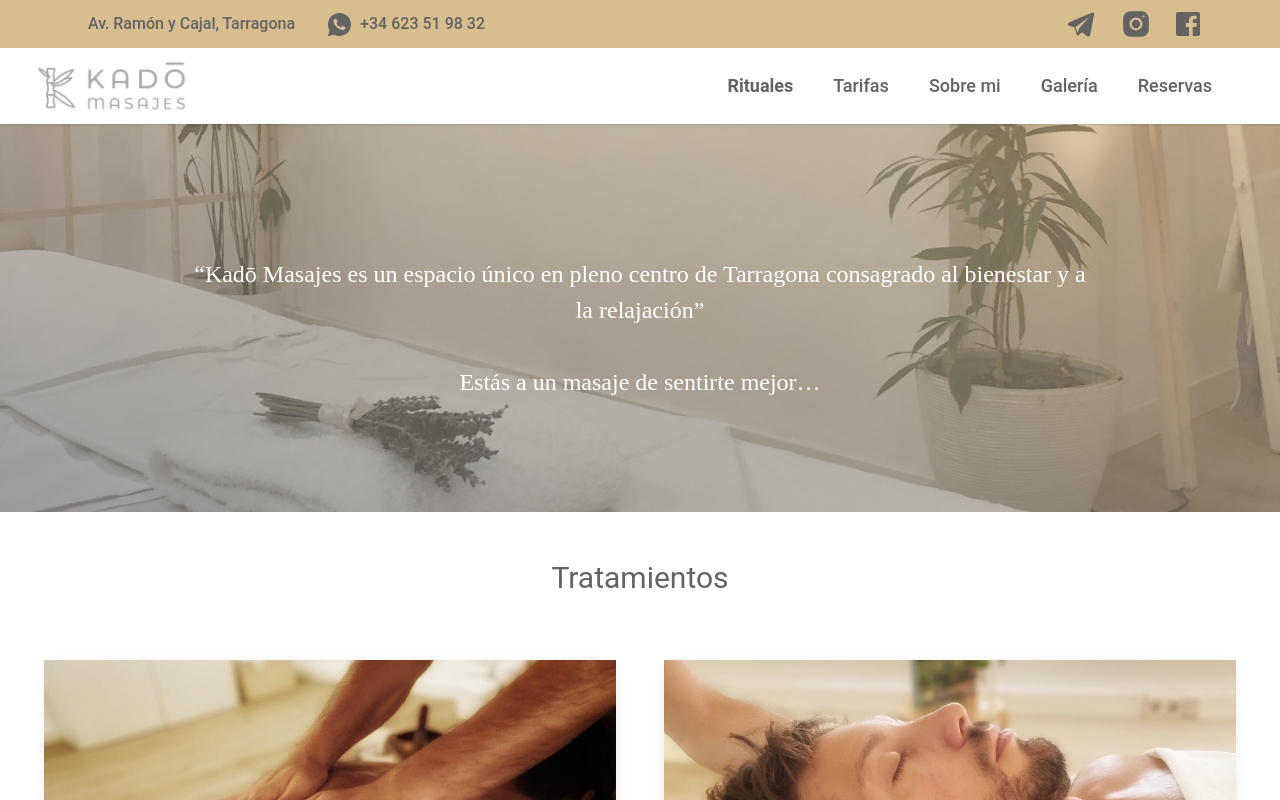
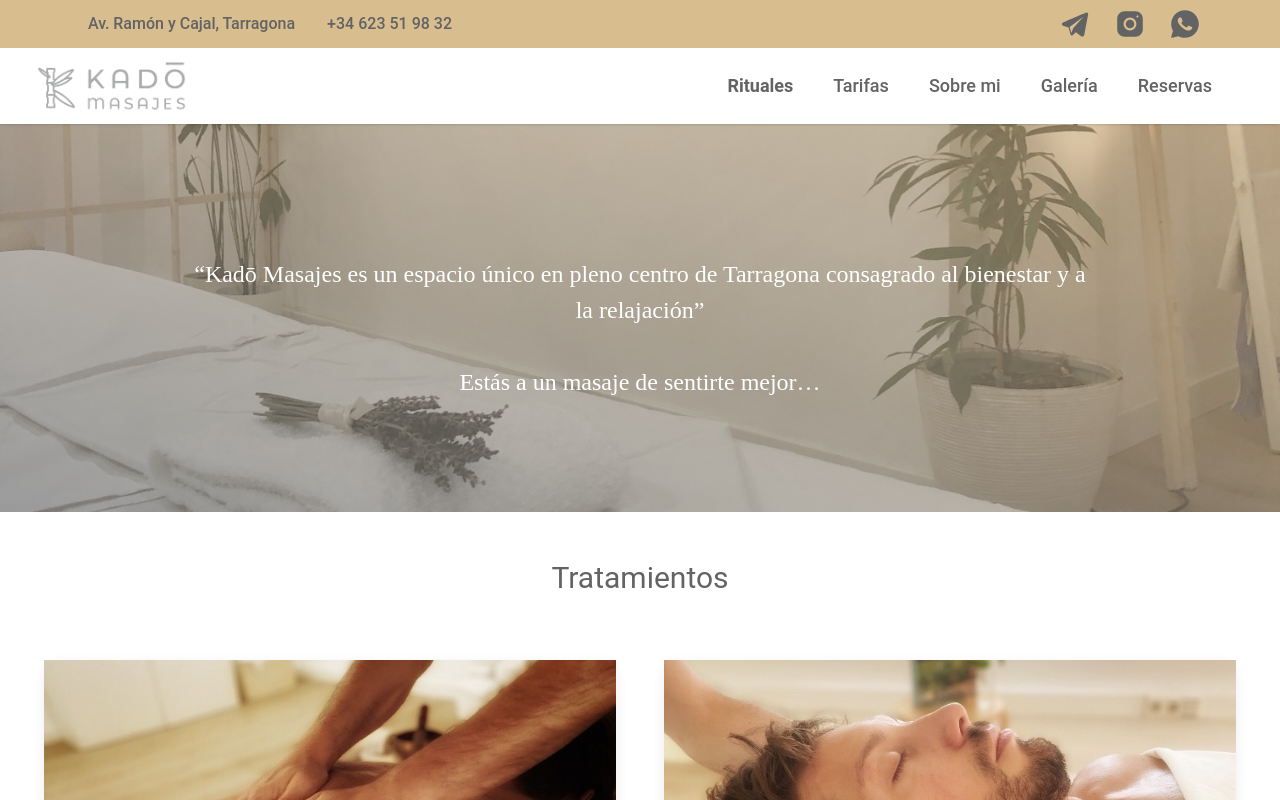
Before and after one commit to JoanMarqueno/kadoMasajes, a React (Vite) app: page / in a window 1280 px wide. Shown: the top 800 px of the page. Built offline with nearby package versions, Linux system fonts and the light colour scheme.

Commit message:
Update icon size and remove Facebook link

```diff
--- a/src/components/Iconos/iconoWhatsapp.tsx
+++ b/src/components/Iconos/iconoWhatsapp.tsx
@@ -8,8 +8,8 @@ function IconoWhatsApp() {
             <svg
                 xmlns="http://www.w3.org/2000/svg"
                 viewBox="0 0 50 50"
-                width="25px"
-                height="25px"
+                width="30px"
+                height="30px"
                 fill="currentColor"
             >
                 <path d="M25,2C12.318,2,2,12.318,2,25c0,3.96,1.023,7.854,2.963,11.29L2.037,46.73c-0.096,0.343-0.003,0.711,0.245,0.966 C2.473,47.893,2.733,48,3,48c0.08,0,0.161-0.01,0.24-0.029l10.896-2.699C17.463,47.058,21.21,48,25,48c12.682,0,23-10.318,23-23 S37.682,2,25,2z M36.57,33.116c-0.492,1.362-2.852,2.605-3.986,2.772c-1.018,0.149-2.306,0.213-3.72-0.231 c-0.857-0.27-1.957-0.628-3.366-1.229c-5.923-2.526-9.791-8.415-10.087-8.804C15.116,25.235,13,22.463,13,19.594 s1.525-4.28,2.067-4.864c0.542-0.584,1.181-0.73,1.575-0.73s0.787,0.005,1.132,0.021c0.363,0.018,0.85-0.137,1.329,1.001 c0.492,1.168,1.673,4.037,1.819,4.33c0.148,0.292,0.246,0.633,0.05,1.022c-0.196,0.389-0.294,0.632-0.59,0.973 s-0.62,0.76-0.886,1.022c-0.296,0.291-0.603,0.606-0.259,1.19c0.344,0.584,1.529,2.493,3.285,4.039 c2.255,1.986,4.158,2.602,4.748,2.894c0.59,0.292,0.935,0.243,1.279-0.146c0.344-0.39,1.476-1.703,1.869-2.286 s0.787-0.487,1.329-0.292c0.542,0.194,3.445,1.604,4.035,1.896c0.59,0.292,0.984,0.438,1.132,0.681 C37.062,30.587,37.062,31.755,36.57,33.116z" />
--- a/src/components/navBar.tsx
+++ b/src/components/navBar.tsx
@@ -4,7 +4,6 @@ import Hamburger from "hamburger-react";
 import { Transition } from "@headlessui/react";
 import { NavLinkDesktop } from "./navLink";
 import IconoInsta from "./Iconos/iconoInstagram";
-import IconoFacebook from "./Iconos/iconoFacebook";
 import IconoWhatsApp from "./Iconos/iconoWhatsapp";
 import IconoTelegram from "./Iconos/iconoTelegram";
 import ScrollLink from "./scrollLink";
@@ -46,14 +45,6 @@ export default function Navbar() {
             </ScrollLink>
             <div className="flex items-center space-x-2">
               <ScrollLink
-
-                to="https://wa.me/34623519832"
-                target="_blank"
-                className="transition-colors duration-300 text-color-letra-footer hover:text-color-letra-blanca"
-              >
-                <IconoWhatsApp />
-              </ScrollLink>
-              <ScrollLink
                 to="tel:+34623519832"
                 target="_blank"
                 aria-label="Telefono empresa"
@@ -67,7 +58,6 @@ export default function Navbar() {
           <div className="flex space-x-6 items-center">
             <div>
               <ScrollLink
-
                 to="https://t.me/kadomasajes"
                 target="_blank"
                 className="transition-colors duration-300 text-color-letra-footer hover:text-color-letra-blanca"
@@ -86,11 +76,11 @@ export default function Navbar() {
             </div>
             <div>
               <ScrollLink
-                to="/"
+                to="https://wa.me/34623519832"
                 target="_blank"
                 className="transition-colors duration-300 text-color-letra-footer hover:text-color-letra-blanca"
               >
-                <IconoFacebook />
+                <IconoWhatsApp />
               </ScrollLink>
             </div>
           </div>
@@ -169,17 +159,9 @@ export default function Navbar() {
                     </ScrollLink>
 
                     <ScrollLink
-                      to="/"
+                      to="https://wa.me/34623519832"
                       target="_blank"
                       className="transition-colors duration-300 text-color-letra-footer hover:text-color-letra-card"
-                    >
-                      <IconoFacebook />
-                    </ScrollLink>
-
-                    <ScrollLink
-                      to="https://wa.me/34623519832"
-                      target="_blank"
-                      className="transition-colors duration-300 text-color-letra-footer hover:text-color-letra-blanca"
                     >
                       <IconoWhatsApp />
                     </ScrollLink>
```
Also changed, not shown: public/kado.png (added).
